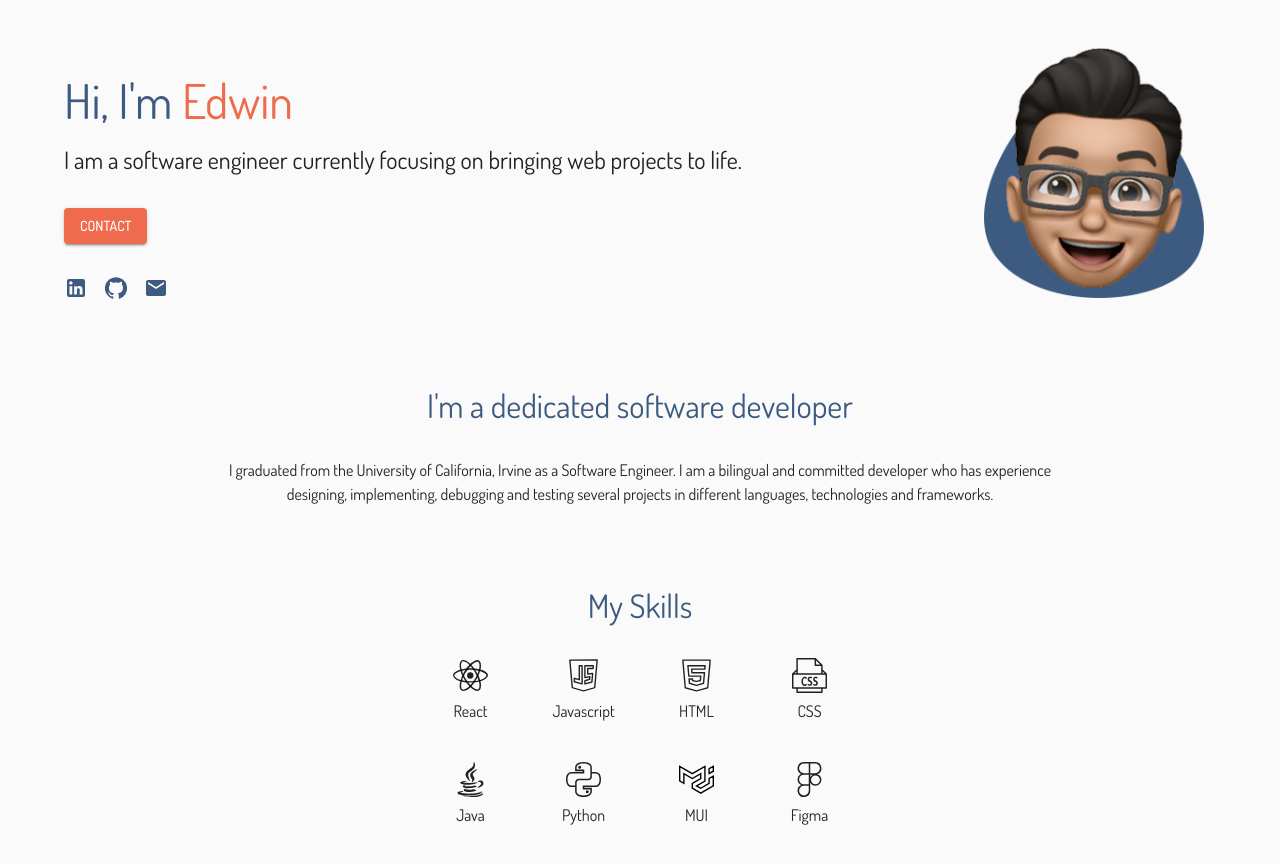
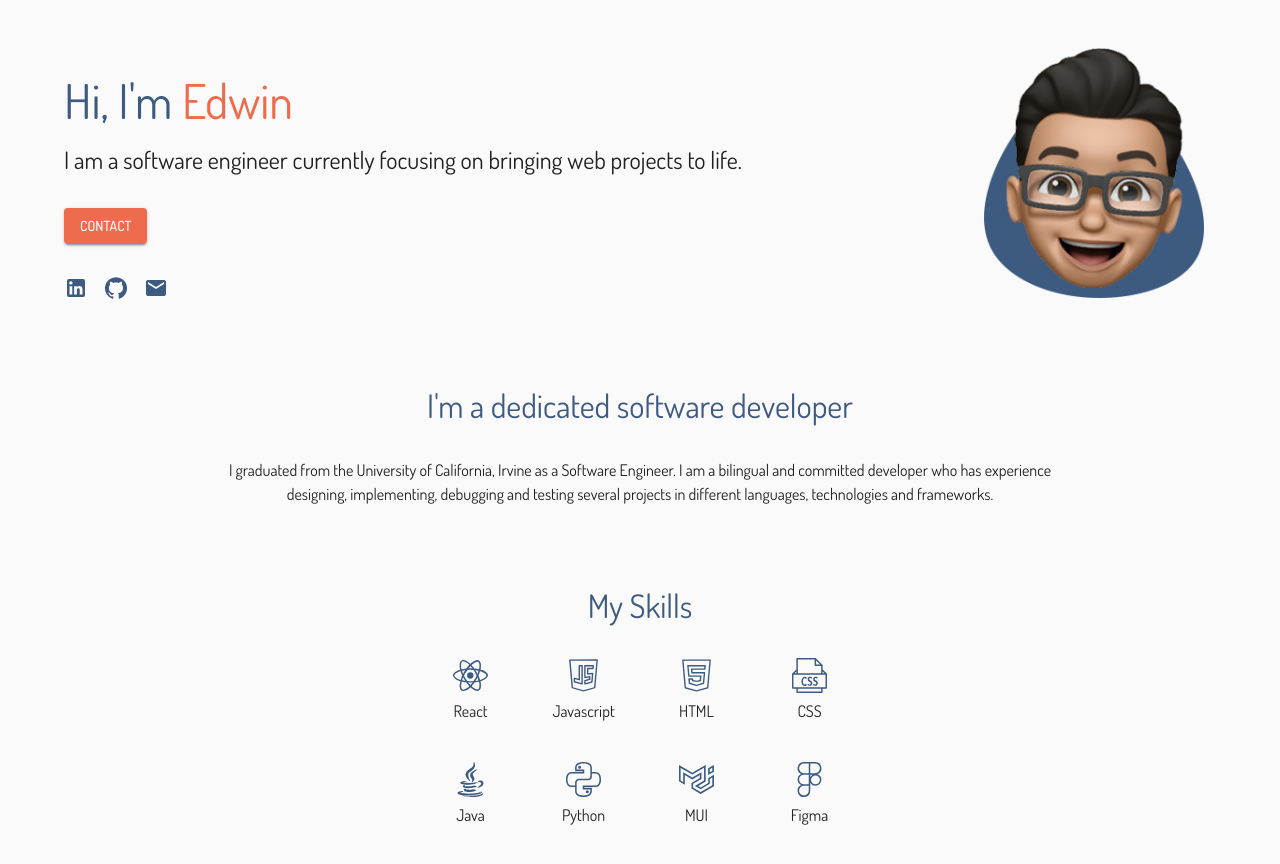
Before and after one commit to edwingl10/old-portfoliosite, a React (Create React App) app: page / in a window 1280 px wide. Shown: the top 864 px of the page. Built offline with nearby package versions, Linux system fonts and the light colour scheme.

Commit message:
logo color and fix MUI logo

```diff
--- a/src/pages/Home.jsx
+++ b/src/pages/Home.jsx
@@ -122,7 +122,9 @@ export default function Home() {
               <Box
                 textAlign="center"
                 sx={{ display: 'inline-block', mx: 3, width: 65, height: 80 }}>
-                <SvgIcon fontSize="large">{icon}</SvgIcon>
+                <SvgIcon fontSize="large" color="primary">
+                  {icon}
+                </SvgIcon>
                 <Typography>{title}</Typography>
               </Box>
             ))}
```
Also changed, not shown: src/img/icons/mui.svg.
